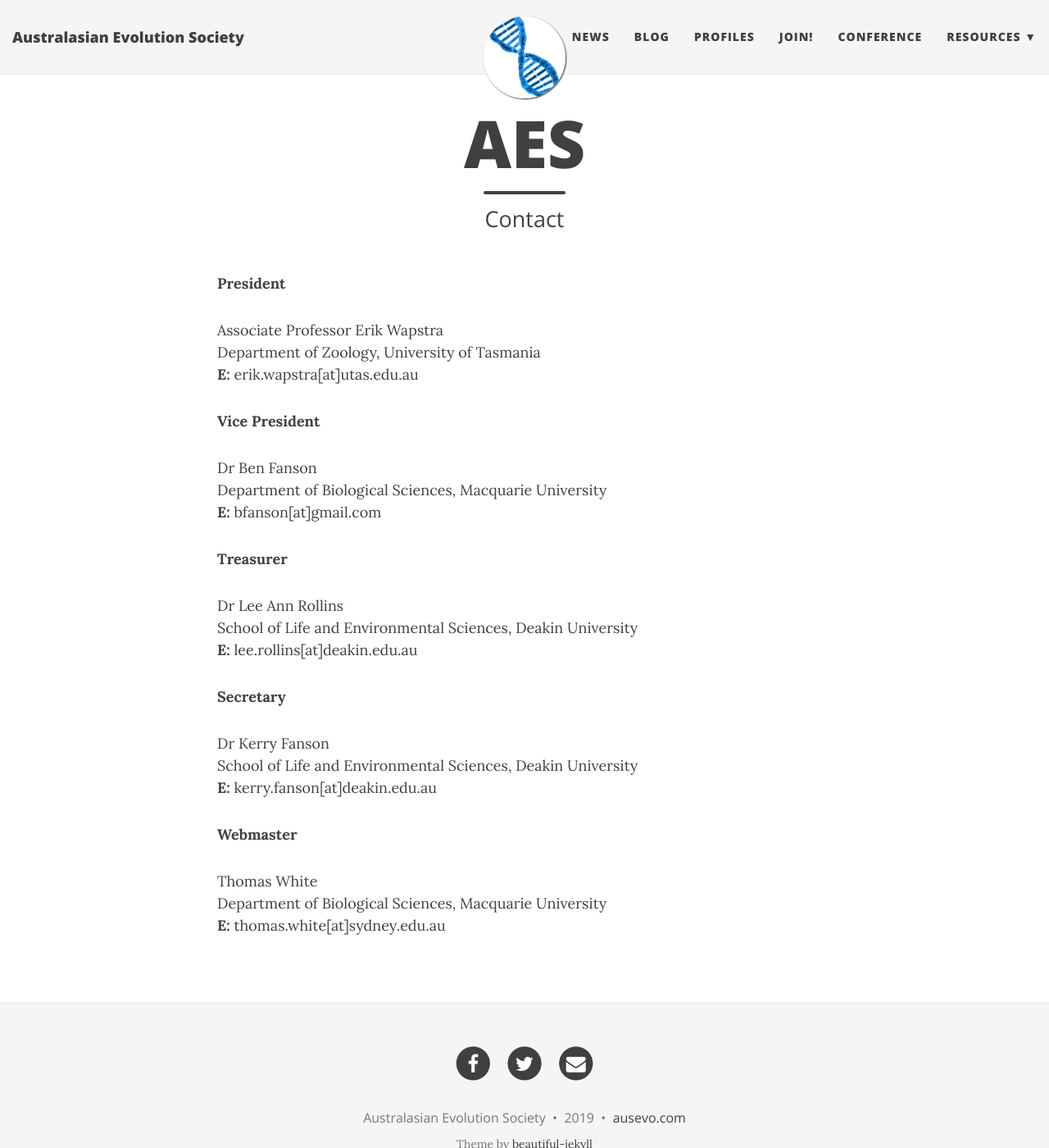
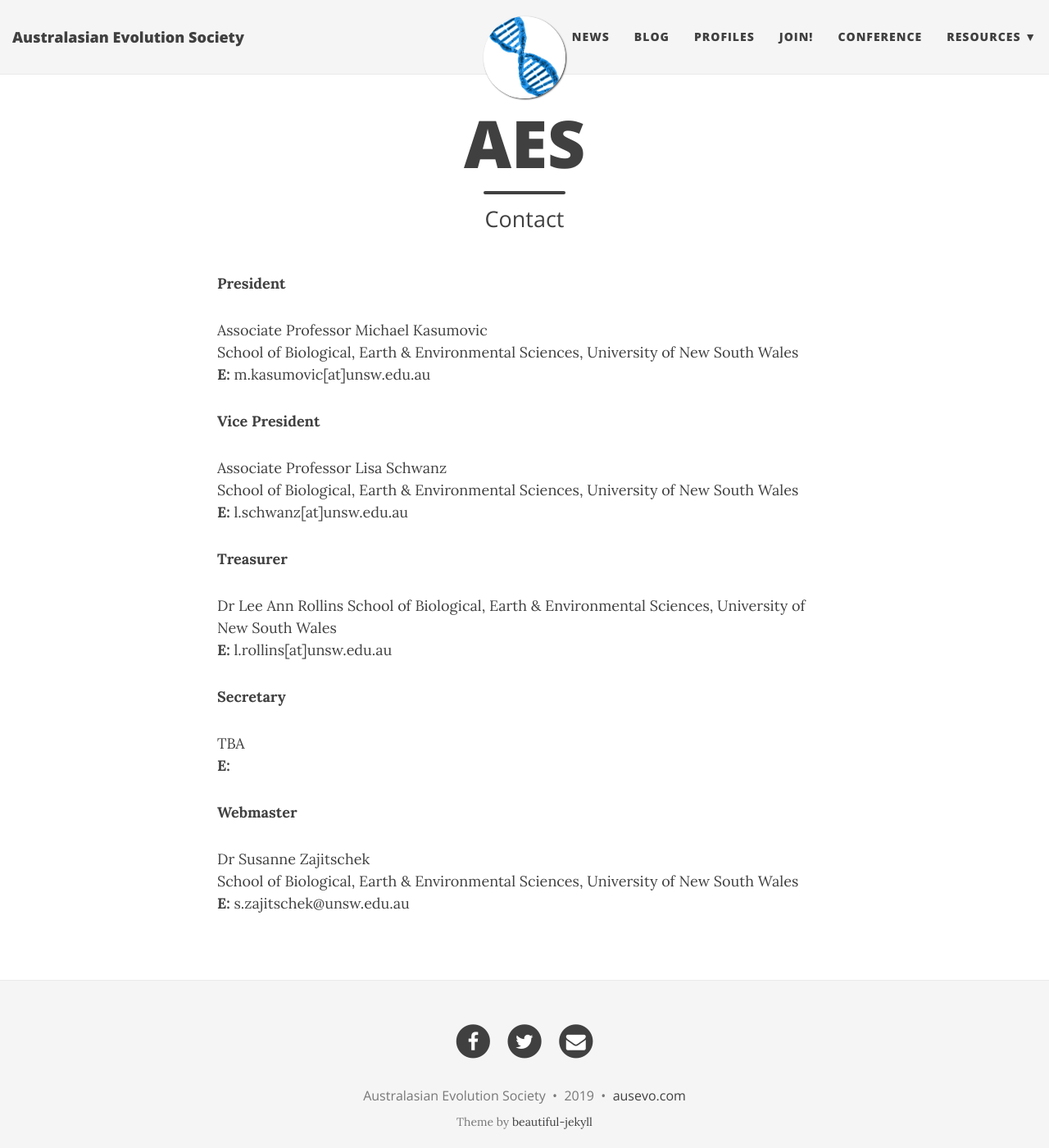
Before and after one commit to ausevo/ausevo.github.io, a Jekyll site: the page built from contact.md, in a window 1280 px wide and 1400 px high. Shown: the whole window at 82% size. Built offline with Jekyll 4.4.1, drawn with Linux system fonts in a browser that asks for light colours; nearby versions of some CDN libraries.

Commit message:
Update contact.md

```diff
--- a/contact.md
+++ b/contact.md
@@ -5,30 +5,31 @@ subtitle: Contact
 ---
 **President**
 
-Associate Professor Erik Wapstra
-Department of Zoology, University of Tasmania
-**E:** erik.wapstra[at]utas.edu.au
+Associate Professor Michael Kasumovic
+School of Biological, Earth & Environmental Sciences, University of New South Wales
+**E:** m.kasumovic[at]unsw.edu.au
 
 **Vice President**
 
-Dr Ben Fanson
-Department of Biological Sciences, Macquarie University
-**E:** bfanson[at]gmail.com
+Associate Professor Lisa Schwanz
+School of Biological, Earth & Environmental Sciences, University of New South Wales
+**E:** l.schwanz[at]unsw.edu.au
+
 
 **Treasurer**
 
 Dr Lee Ann Rollins
-School of Life and Environmental Sciences, Deakin University
-**E:** lee.rollins[at]deakin.edu.au
+School of Biological, Earth & Environmental Sciences, University of New South Wales
+**E:** l.rollins[at]unsw.edu.au
 
 **Secretary**
 
-Dr Kerry Fanson
-School of Life and Environmental Sciences, Deakin University
-**E:** kerry.fanson[at]deakin.edu.au
+TBA
+**E:**
+
 
 **Webmaster**
 
-Thomas White
-Department of Biological Sciences, Macquarie University
-**E:** thomas.white[at]sydney.edu.au
+Dr Susanne Zajitschek
+School of Biological, Earth & Environmental Sciences, University of New South Wales
+**E:** s.zajitschek@unsw.edu.au
```
